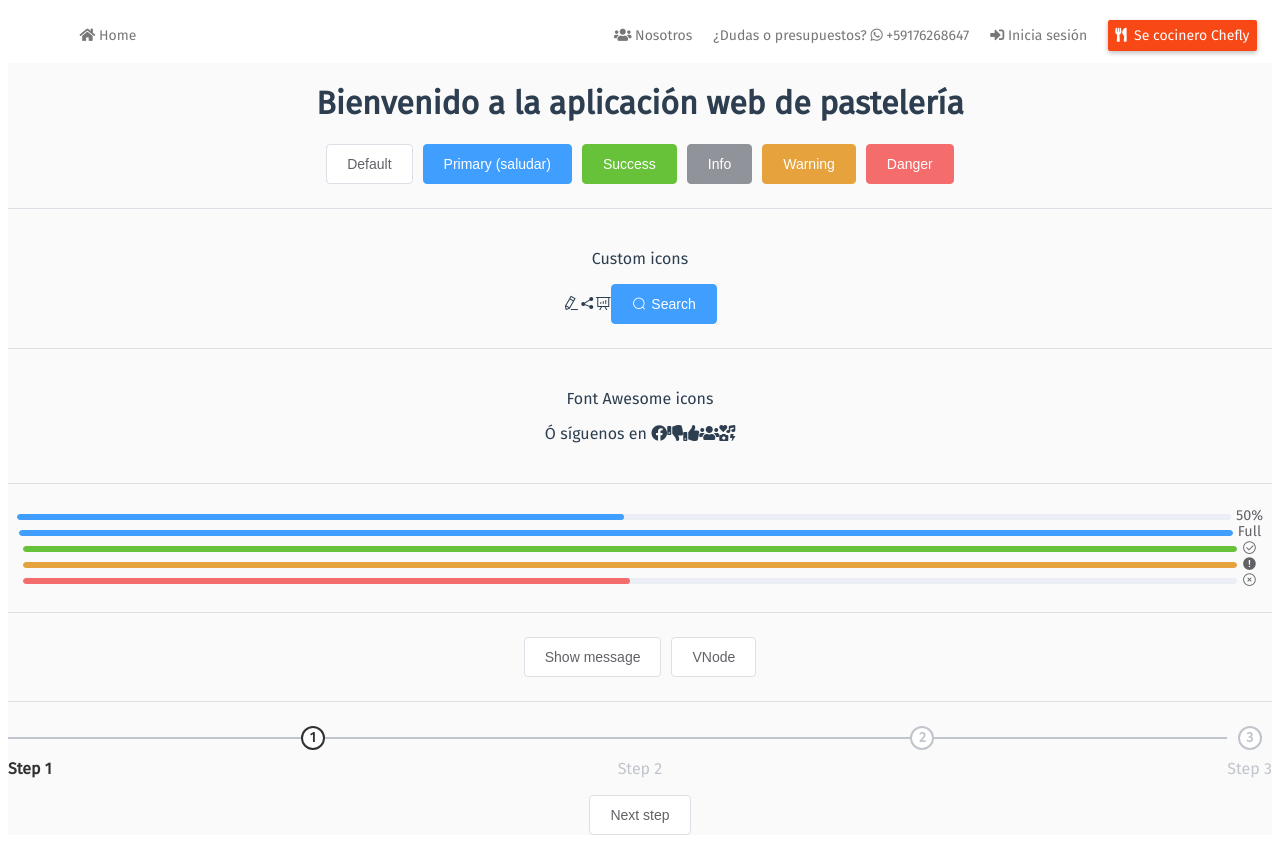
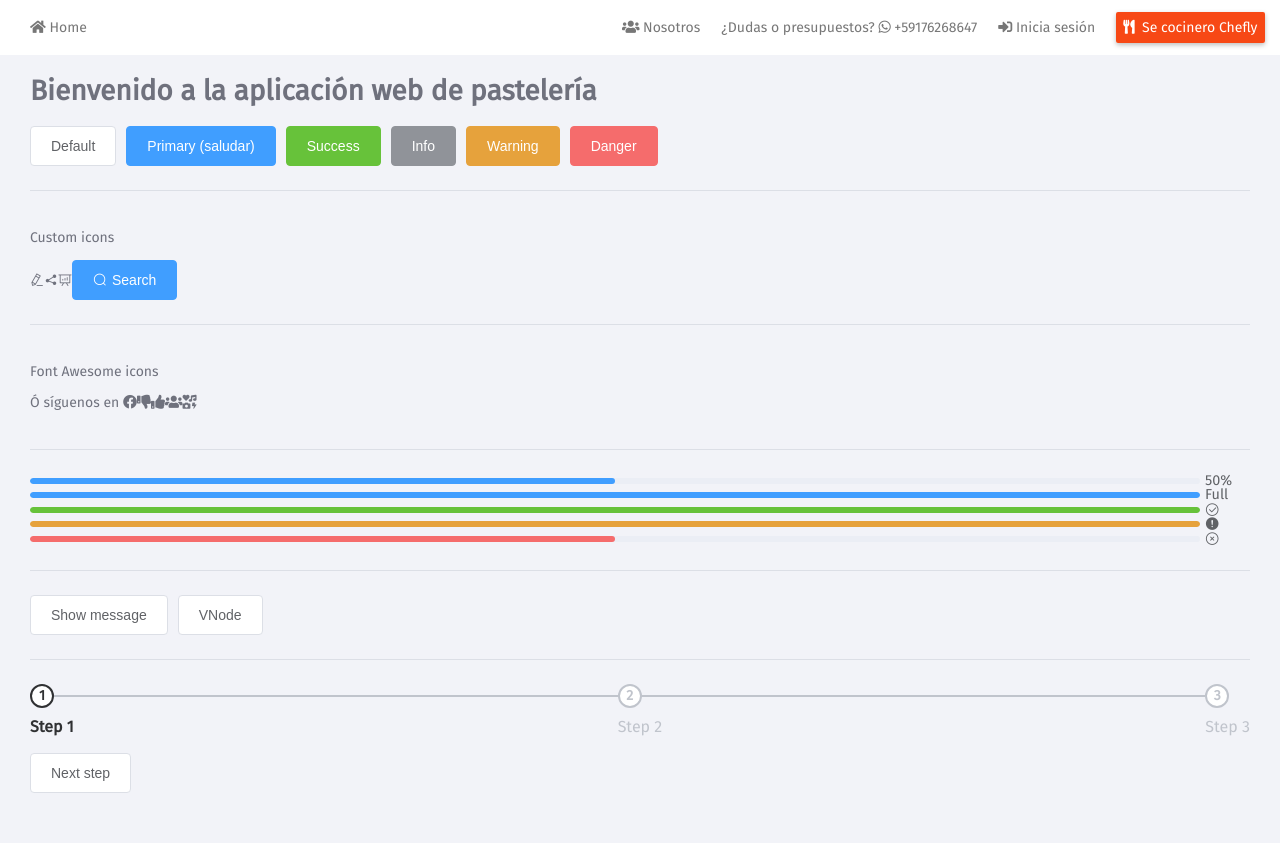
Before and after one commit to diegofertr/web-pasteleria, a Vue app: page /#/ in a window 1280 px wide. After the commit the page ends 800 px from the top, so only its background shows below. Built offline with nearby package versions, Linux system fonts and the light colour scheme.

Commit message:
añadiendo clases scss base

```diff
--- a/src/App.vue
+++ b/src/App.vue
@@ -5,7 +5,9 @@
       <router-link to="/">Inicio</router-link> |
       <router-link to="/about">Acerca de</router-link>
     </div> -->
-    <router-view />
+    <div class="main">
+      <router-view />
+    </div>
   </div>
 </template>
 
@@ -20,31 +22,5 @@ export default {
 </script>
 
 <style lang="scss">
-@import url("https://fonts.googleapis.com/css?family=Fira+Sans&display=swap");
-
-#app {
-  font-family: "Fira Sans", sans-serif;
-  -webkit-font-smoothing: antialiased;
-  -moz-osx-font-smoothing: grayscale;
-  text-align: center;
-  color: #2c3e50;
-  background-color: #fafafa;
-}
-
-// Import Font Awesome 5 Free
-$fa-css-prefix: "el-icon-fa";
-$fa-font-path: "~@fortawesome/fontawesome-free/webfonts";
-
-@import "~@fortawesome/fontawesome-free/scss/fontawesome.scss";
-@import "~@fortawesome/fontawesome-free/scss/solid.scss";
-@import "~@fortawesome/fontawesome-free/scss/brands.scss";
-
-// Override Element UI's icon font
-.fas {
-  font-family: "Font Awesome 5 Free" !important;
-}
-
-.fab {
-  font-family: "Font Awesome 5 Brands" !important;
-}
+@import "assets/scss/index.scss";
 </style>
--- /dev/null
+++ b/src/assets/scss/_animation.scss
@@ -0,0 +1,61 @@
+@charset "UTF-8";
+
+.slide-fade-enter-active, .slide-fade-leave-active {
+  transition: all .3s ease;
+}
+.slide-fade-enter, .slide-fade-leave-to {
+  transform: translateX(10px);
+  opacity: 0;
+}
+
+.fade-enter-active, .fade-leave-active {
+  transition-property: opacity;
+  transition-duration: .25s;
+}
+
+.fade-enter-active {
+  transition-delay: .25s;
+}
+
+.fade-enter, .fade-leave-active {
+  opacity: 0;
+  transform: translate(30px, 0);
+}
+
+
+.custom-loader {
+  animation: loader 1s infinite;
+  display: flex;
+}
+@-moz-keyframes loader {
+  from {
+    transform: rotate(0);
+  }
+  to {
+    transform: rotate(360deg);
+  }
+}
+@-webkit-keyframes loader {
+  from {
+    transform: rotate(0);
+  }
+  to {
+    transform: rotate(360deg);
+  }
+}
+@-o-keyframes loader {
+  from {
+    transform: rotate(0);
+  }
+  to {
+    transform: rotate(360deg);
+  }
+}
+@keyframes loader {
+  from {
+    transform: rotate(0);
+  }
+  to {
+    transform: rotate(360deg);
+  }
+}
--- /dev/null
+++ b/src/assets/scss/_font-icon.scss
@@ -0,0 +1,16 @@
+// Import Font Awesome 5 Free
+$fa-css-prefix: "el-icon-fa";
+$fa-font-path: "~@fortawesome/fontawesome-free/webfonts";
+
+@import "~@fortawesome/fontawesome-free/scss/fontawesome.scss";
+@import "~@fortawesome/fontawesome-free/scss/solid.scss";
+@import "~@fortawesome/fontawesome-free/scss/brands.scss";
+
+// Override Element UI's icon font
+.fas {
+  font-family: "Font Awesome 5 Free" !important;
+}
+
+.fab {
+  font-family: "Font Awesome 5 Brands" !important;
+}
--- /dev/null
+++ b/src/assets/scss/_font.scss
@@ -0,0 +1,2 @@
+// importando fuentes
+@import url("https://fonts.googleapis.com/css?family=Fira+Sans&display=swap");
--- /dev/null
+++ b/src/assets/scss/_theme.scss
@@ -0,0 +1,23 @@
+$bgBody: #f2f3f8;
+
+body {
+  font-family: $fontFamily;
+  background-color: $bgBody;
+  padding: 0;
+  margin: 0;
+
+  #app {
+    font-family: $fontFamily;
+    font-size: 14px;
+    font-weight: 400;
+    color: $color;
+    // text-align: center;
+    // color: #2c3e50;
+    // background-color: #fafafa;
+
+    .main {
+      color: $color;
+      padding: 0 30px;
+    }
+  }
+}
--- /dev/null
+++ b/src/assets/scss/_variables.scss
@@ -0,0 +1,10 @@
+$primary: #7e4e6e;
+$secondary: #ffffff;
+$info: #36a3f7;
+$warning: #ffb822;
+$error: #f4516c;
+$success: #34bfa3;
+
+$color: darken(#898b96, 10%); // Text color
+$fontFamily: "Fira Sans", sans-serif; // Font family
+$bgSidenav: #2c2e3e;
--- /dev/null
+++ b/src/assets/scss/index.scss
@@ -0,0 +1,5 @@
+@import '_font-icon.scss';
+@import '_font.scss';
+@import '_variables.scss';
+@import '_theme.scss';
+@import '_animation.scss';
--- a/src/assets/scss/main.scss
+++ /dev/null
@@ -1,3 +0,0 @@
-/*
-* Estilos principales de la app
-*/
--- a/src/components/layout/AppHeader.vue
+++ b/src/components/layout/AppHeader.vue
@@ -67,6 +67,8 @@ export default {
   font-weight: 500;
 
   .nav-brand {
+    margin-left: 30px;
+
     a {
       text-decoration: none;
       color: inherit;
@@ -91,13 +93,13 @@ export default {
       }
 
       a.nav-button {
-        background:#f74815;
+        background: #f74815;
         color: white;
         border-color: #d92a00;
-        padding: .5em;
+        padding: 0.5em;
         font-size: 1em;
         border-radius: 2px;
-        box-shadow: 0 2px 5px 0 rgba(0,0,0,0.26);
+        box-shadow: 0 2px 5px 0 rgba(0, 0, 0, 0.26);
         cursor: pointer;
 
         i {
@@ -111,8 +113,5 @@ export default {
       }
     }
   }
-
 }
-
-
 </style>
```
Also changed, not shown: src/components/HelloWorld.vue (+4 -4 lines). Lines whose indentation alone changed are shown as unchanged.
